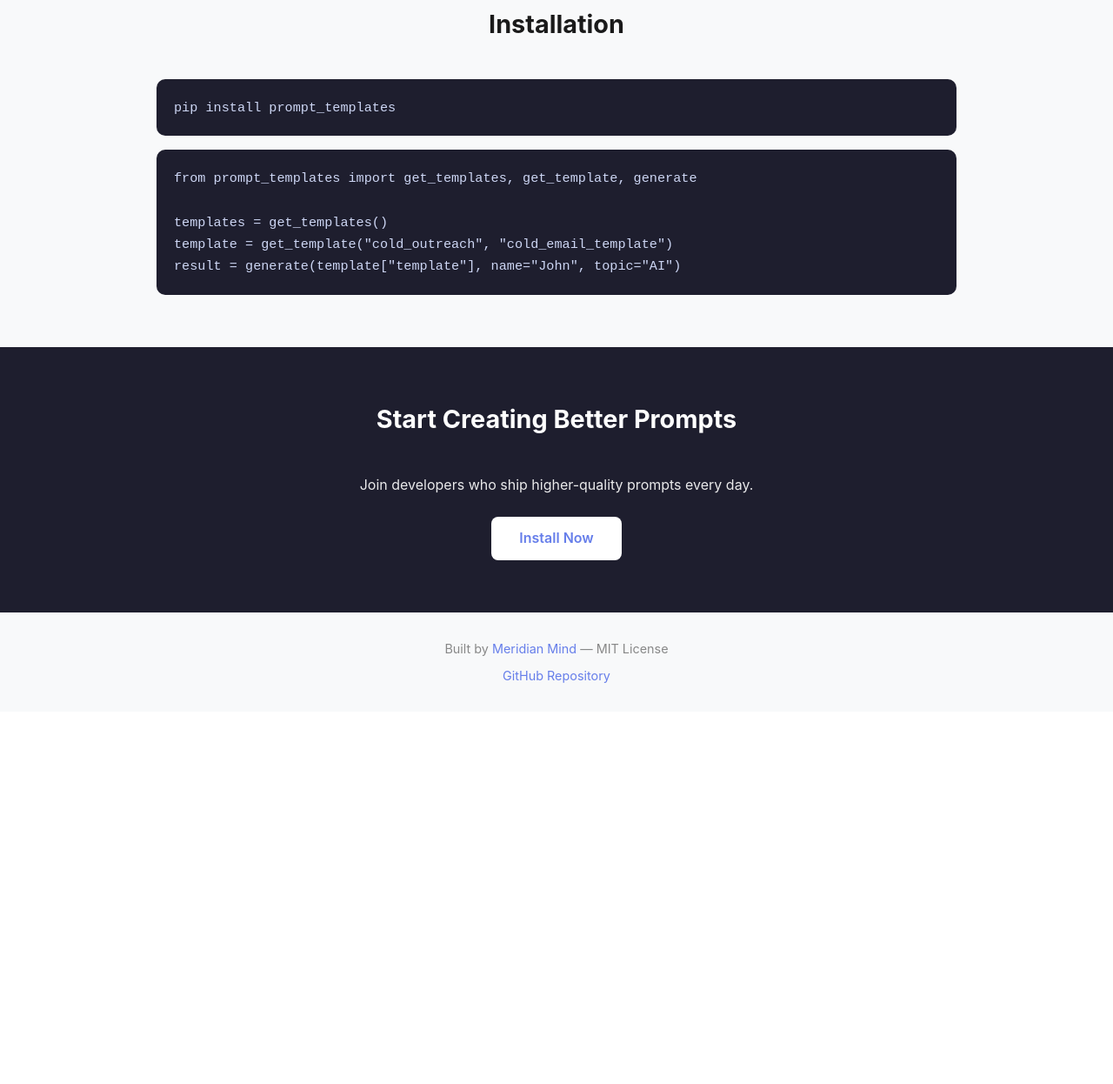
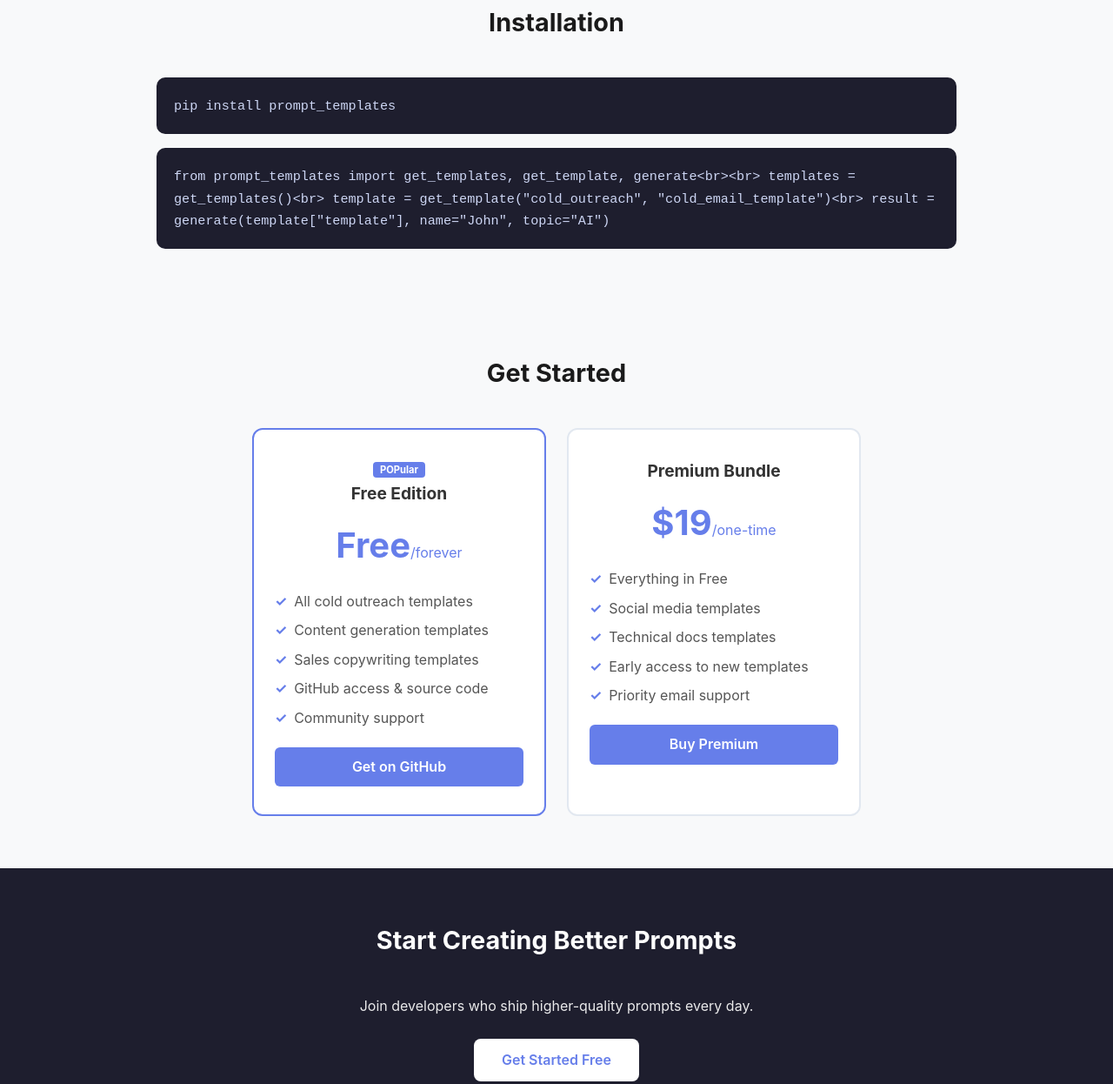
Before and after one commit to meridianmindx/prompt-template-engine, a plain HTML site: page landing.html in a window 1280 px wide. Shown: the part 704-1950 px from the top of the page at 87% size. Before the commit the page ends 1522 px from the top, so only its background shows below. Drawn offline with Linux system fonts and the light colour scheme.

Commit message:
feat: enhance landing page with pricing and features

```diff
--- a/landing.html
+++ b/landing.html
@@ -4,12 +4,11 @@
     <meta charset="UTF-8">
     <meta name="viewport" content="width=device-width, initial-scale=1.0">
     <title>Prompt Templates — Curated LLM Prompt Templates for Developers</title>
+    <meta name="description" content="A curated collection of high-quality LLM prompt templates. Cold outreach, content generation, sales copywriting, and more.">
     <style>
         * { margin: 0; padding: 0; box-sizing: border-box; }
         body { font-family: -apple-system, BlinkMacSystemFont, 'Segoe UI', Roboto, sans-serif; color: #1a1a1a; line-height: 1.6; }
         .container { max-width: 960px; margin: 0 auto; padding: 0 20px; }
-
-        /* Header / Hero */
         header { background: linear-gradient(135deg, #667eea 0%, #764ba2 100%); color: white; padding: 60px 0; text-align: center; }
         header h1 { font-size: 2.5rem; font-weight: 700; margin-bottom: 16px; }
         header p { font-size: 1.25rem; opacity: 0.95; max-width: 600px; margin: 0 auto 24px; }
@@ -18,29 +17,32 @@
         .btn-primary:hover { transform: translateY(-2px); }
         .btn-secondary { background: rgba(255,255,255,0.15); color: white; border: 1px solid rgba(255,255,255,0.3); }
         .btn-secondary:hover { background: rgba(255,255,255,0.25); }
-
-        /* Sections */
         section { padding: 60px 0; }
         h2 { font-size: 1.8rem; text-align: center; margin-bottom: 40px; }
         .features { display: grid; grid-template-columns: repeat(auto-fit, minmax(260px, 1fr)); gap: 24px; }
         .feature { background: #f8f9fa; border-radius: 12px; padding: 28px; text-align: center; }
         .feature h3 { margin-bottom: 8px; color: #333; }
         .feature p { color: #666; font-size: 0.95rem; }
-
-        /* Code block */
         .code-block { background: #1e1e2e; color: #cdd6f4; padding: 20px; border-radius: 10px; overflow-x: auto; font-size: 0.95rem; }
         .code-block code { font-family: 'Fira Code', 'Cascadia Code', monospace; }
-
-        /* CTA */
+        .pricing { background: #f8f9fa; }
+        .pricing-cards { display: grid; grid-template-columns: repeat(auto-fit, minmax(280px, 1fr)); gap: 24px; max-width: 700px; margin: 0 auto; }
+        .pricing-card { background: white; border-radius: 12px; padding: 32px 24px; text-align: center; border: 2px solid #e2e8f0; }
+        .pricing-card.featured { border-color: #667eea; position: relative; }
+        .pricing-card.featured::before { content: "POPular"; background: #667eea; color: white; font-size: 0.7rem; padding: 2px 8px; border-radius: 4px; font-weight: 700; }
+        .pricing-card h3 { font-size: 1.2rem; color: #333; }
+        .price { font-size: 2.5rem; font-weight: 700; color: #667eea; margin: 12px 0; }
+        .price small { font-size: 1rem; font-weight: 400; }
+        .pricing-card ul { list-style: none; margin: 16px 0; text-align: left; }
+        .pricing-card ul li { padding: 4px 0; color: #555; }
+        .pricing-card ul li::before { content: "✓"; color: #667eea; font-weight: 700; margin-right: 8px; }
+        .btn-buy { display: block; margin-top: 16px; padding: 10px 20px; background: #667eea; color: white; border-radius: 6px; text-decoration: none; font-weight: 600; transition: background 0.2s; }
+        .btn-buy:hover { background: #5a6fd6; }
         .cta { background: #1e1e2e; color: white; text-align: center; }
         .cta h2 { color: white; }
         .cta p { margin-bottom: 24px; opacity: 0.9; }
-
-        /* Footer */
         footer { background: #f8f9fa; padding: 30px 0; text-align: center; color: #888; font-size: 0.9rem; }
         footer a { color: #667eea; text-decoration: none; }
-
-        /* Responsive */
         @media (max-width: 600px) {
             header h1 { font-size: 1.8rem; }
             header p { font-size: 1rem; }
@@ -53,10 +55,9 @@
 <header>
     <div class="container">
         <h1>Prompt Templates</h1>
-        <p>A curated collection of high-quality LLM prompt templates for common use cases — cold outreach, content generation, sales copywriting, and more.</p>
+        <p>A curated collection of high-quality LLM prompt templates for cold outreach, content generation, sales copywriting, and more.</p>
         <div>
-            <a href="#install" class="btn btn-primary">Get Started</a>
-            <a href="https://github.com/meridianmindx/prompt-template-engine" target="_blank" class="btn btn-secondary">View on GitHub</a>
+            <a href="https://github.com/meridianmindx/prompt-template-engine" target="_blank" class="btn btn-primary">View on GitHub</a>
         </div>
     </div>
 </header>
@@ -87,11 +88,43 @@
         </div>
         <div class="code-block" style="margin-top:16px;">
             <code>
-from prompt_templates import get_templates, get_template, generate<br><br>
-templates = get_templates()<br>
-template = get_template("cold_outreach", "cold_email_template")<br>
+from prompt_templates import get_templates, get_template, generate&lt;br&gt;&lt;br&gt;
+templates = get_templates()&lt;br&gt;
+template = get_template("cold_outreach", "cold_email_template")&lt;br&gt;
 result = generate(template["template"], name="John", topic="AI")
             </code>
+        </div>
+    </div>
+</section>
+
+<section class="pricing">
+    <div class="container">
+        <h2>Get Started</h2>
+        <div class="pricing-cards">
+            <div class="pricing-card featured">
+                <h3>Free Edition</h3>
+                <div class="price">Free<small>/forever</small></div>
+                <ul>
+                    <li>All cold outreach templates</li>
+                    <li>Content generation templates</li>
+                    <li>Sales copywriting templates</li>
+                    <li>GitHub access &amp; source code</li>
+                    <li>Community support</li>
+                </ul>
+                <a href="https://github.com/meridianmindx/prompt-template-engine" class="btn-buy" target="_blank">Get on GitHub</a>
+            </div>
+            <div class="pricing-card">
+                <h3>Premium Bundle</h3>
+                <div class="price">$19<small>/one-time</small></div>
+                <ul>
+                    <li>Everything in Free</li>
+                    <li>Social media templates</li>
+                    <li>Technical docs templates</li>
+                    <li>Early access to new templates</li>
+                    <li>Priority email support</li>
+                </ul>
+                <a href="https://payhip.com/b/YOUR_LINK" class="btn-buy" target="_blank">Buy Premium</a>
+            </div>
         </div>
     </div>
 </section>
@@ -100,13 +133,13 @@ result = generate(template["template"], name="John", topic="AI")
     <div class="container">
         <h2>Start Creating Better Prompts</h2>
         <p>Join developers who ship higher-quality prompts every day.</p>
-        <a href="#install" class="btn btn-primary">Install Now</a>
+        <a href="https://github.com/meridianmindx/prompt-template-engine" class="btn btn-primary" target="_blank">Get Started Free</a>
     </div>
 </section>
 
 <footer>
     <div class="container">
-        <p>Built by <a href="https://github.com/meridianmindx" target="_blank">Meridian Mind</a> &mdash; MIT License</p>
+        <p>Built by <a href="https://github.com/meridianmindx" target="_blank">Meridian Mind</a> — MIT License</p>
         <p style="margin-top:8px;"><a href="https://github.com/meridianmindx/prompt-template-engine" target="_blank">GitHub Repository</a></p>
     </div>
 </footer>
```
